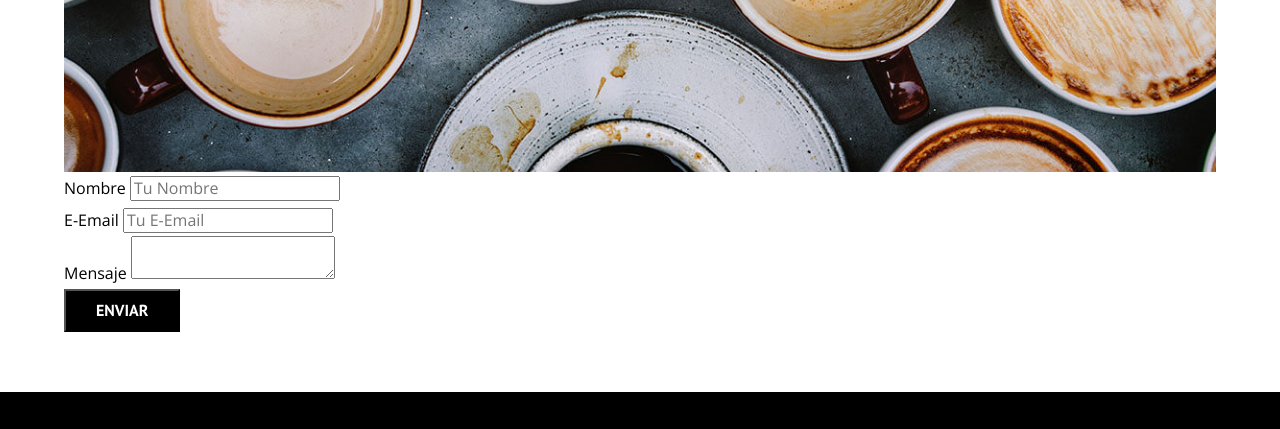
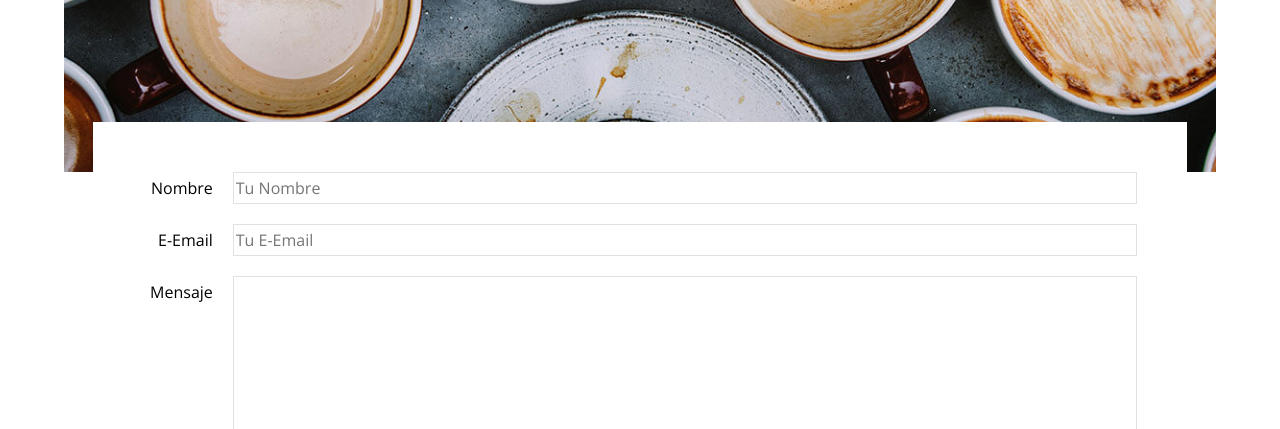
Before and after one commit to EiderDev/BlogDeCafe, a plain HTML site: page contacto.html in a window 1280 px wide. Shown: the part 930-1359 px from the top of the page. Drawn offline with nearby package versions, Linux system fonts and the light colour scheme.

Commit message:
refactor contacto.html and style.css for improved form structure and styling; add preload links in index.html for better performance

```diff
--- a/contacto.html
+++ b/contacto.html
@@ -44,7 +44,7 @@
                     >
             </div>
             <div class="campo">
-                <label class="campo__field" for="email">E-Email</label>
+                <label class="campo__label" for="email">E-Email</label>
                 <input
                     class="campo__field"
                     type="email"
@@ -53,9 +53,9 @@
                     >
             </div>
             <div class="campo">
-                <label class="campo__field" for="Mensaje">Mensaje</label>
+                <label class="campo__label" for="Mensaje">Mensaje</label>
                 <textarea
-                    class="campo__field"
+                    class="campo__field campo__field--textarea"
                     id="Mensaje"
                     ></textarea>
             </div>
--- a/css/style.css
+++ b/css/style.css
@@ -138,11 +138,15 @@ img {
     text-transform: uppercase;
     font-weight: 700;
     margin-bottom: 2rem;
+    border: none;
 }
 @media (min-width: 768px) {
     .boton {
         display: inline-block;
     }
+}
+.boton:hover {
+    cursor: pointer;
 }
 .boton--primario {
     background-color: var(--negtro);
@@ -226,3 +230,30 @@ img {
     background-size: cover;
     background-repeat: no-repeat;
 }
+
+.formulario {
+    background-color: var(--blanco);
+    margin: -5rem auto 0 auto;
+    width: 95%;
+    padding: 5rem;
+
+}
+.campo {
+    display: flex;
+    margin-bottom: 2rem;
+}
+.campo__label{
+    flex: 0 0 9rem;
+    text-align: right;
+    padding-right: 2rem;
+
+}
+.campo__field {
+    flex: 1;
+    border: 1px solid var(--gris);
+
+}
+.campo__field--textarea {
+    height: 20rem;
+
+}
```
Also changed, not shown: index.html (+19 -5 lines).
